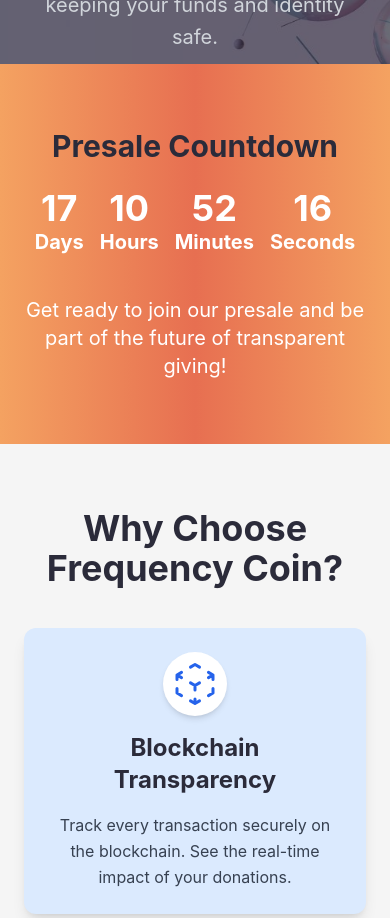
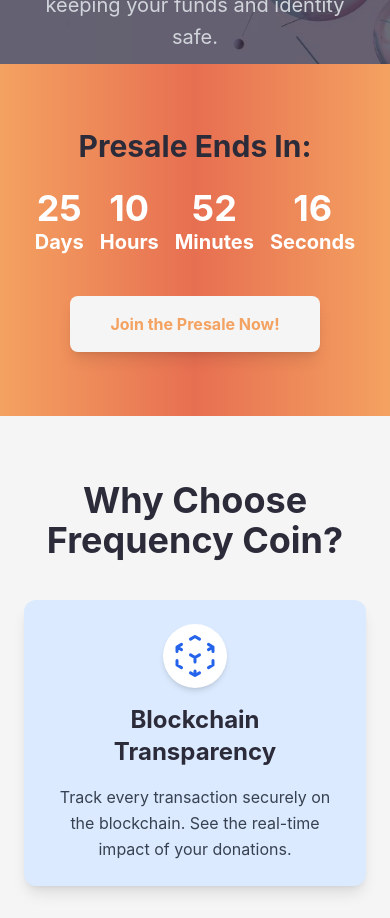
Before and after one commit to mabgcm/frc, a Next.js app: page / in a window 390 px wide. Shown: the part 780-1698 px from the top of the page. Built offline with nearby package versions, Linux system fonts and the light colour scheme.

Commit message:
presale2

```diff
--- a/components/presale.js
+++ b/components/presale.js
@@ -1,8 +1,8 @@
 import React, { useState, useEffect } from "react";
 
 const Countdown = () => {
-    // Presale başlangıç tarihi (UTC)
-    const presaleDate = new Date("2025-01-23T07:00:00Z").getTime();
+    // End of presale time (UTC)
+    const presaleDate = new Date("2025-01-31T07:00:00Z").getTime();
 
     const [timeLeft, setTimeLeft] = useState({ days: 0, hours: 0, minutes: 0, seconds: 0 });
 
@@ -30,7 +30,7 @@
     return (
         <section className="relative w-full bg-gradient-to-r from-frcBlue via-frcPurple to-frcBlue text-white py-16 sm:py-20">
             <div className="container mx-auto px-4 sm:px-6 text-center">
-                <h2 className="text-3xl sm:text-5xl font-bold mb-6 sm:mb-8 text-frcGray">Presale Countdown</h2>
+                <h2 className="text-3xl sm:text-5xl font-bold mb-6 sm:mb-8 text-frcGray">Presale Ends In:</h2>
                 <div className="flex flex-wrap justify-center items-center space-x-4 sm:space-x-8 text-xl sm:text-2xl font-bold">
                     <div className="flex flex-col items-center">
                         <span className="text-4xl sm:text-6xl">{timeLeft.days}</span>
@@ -51,16 +51,16 @@
                 </div>
 
 
-                {/* <a
+                <a
                     href="https://www.pinksale.finance/launchpad/polygon/0xB87937D7EB00AA14Db3e153817A15C6F15DC92d6"
                     target="_blank"
                     rel="noopener noreferrer"
                     className="mt-10 inline-block px-10 py-4 bg-frcWhite text-frcBlue font-bold rounded-lg hover:bg-frcGray hover:text-white transition-all duration-300 shadow-lg"
                 >
                     Join the Presale Now!
-                </a> */}
+                </a>
 
-                {timeLeft.days + timeLeft.hours + timeLeft.minutes + timeLeft.seconds === 0 ? (
+                {/* {timeLeft.days + timeLeft.hours + timeLeft.minutes + timeLeft.seconds === 0 ? (
                     <a
                         href="https://www.pinksale.finance/launchpad/polygon/0xB87937D7EB00AA14Db3e153817A15C6F15DC92d6"
                         target="_blank"
@@ -71,7 +71,7 @@
                     </a>
                 ) : (
                     <p className="mt-10 text-xl">Get ready to join our presale and be part of the future of transparent giving!</p>
-                )}
+                )} */}
             </div>
         </section>
     );
```
